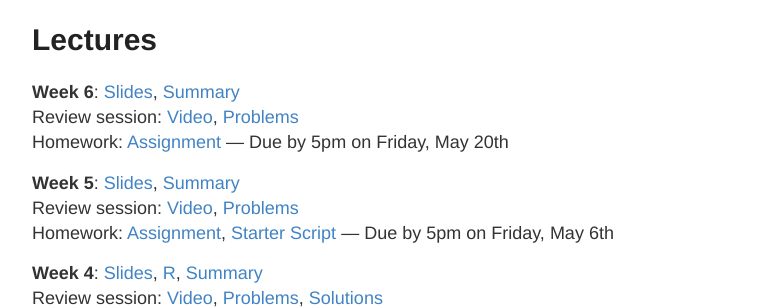
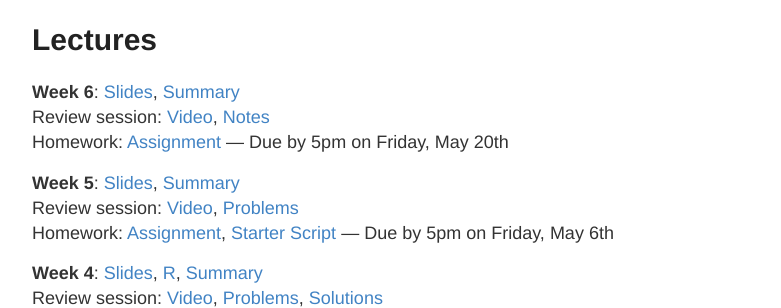
Before and after one commit to mlakolar/BUS41000, a Jekyll site: the page built from lectures.md, in a window 1280 px wide. Shown: the part 147-455 px from the top of the page, without its empty margins (248-1029 px from the left). Built offline with Jekyll 4.4.1, drawn with Linux system fonts in a browser that asks for light colours.

Commit message:
Update lectures.md

```diff
--- a/lectures.md
+++ b/lectures.md
@@ -8,8 +8,8 @@
 [Slides](https://github.com/mlakolar/BUS41000/raw/master/slides/06_lecture.pdf),
 [Summary](https://github.com/mlakolar/BUS41000/raw/master/slides/06_summary.pdf)
 Review session:
-[Video](),
-[Problems]()
+[Video](https://media.chicagobooth.edu/Mediasite6/Play/bf643153e0e24c598ba2f2863aaaebd71d),
+[Notes](https://piazza.com/class_profile/get_resource/ihbf4oo8gc36od/inwmg9oxz4l2s3)
 Homework:
 [Assignment](https://piazza.com/class_profile/get_resource/ihbf4oo8gc36od/invzveb921e61k) ---
 Due by 5pm on Friday, May 20th
```
